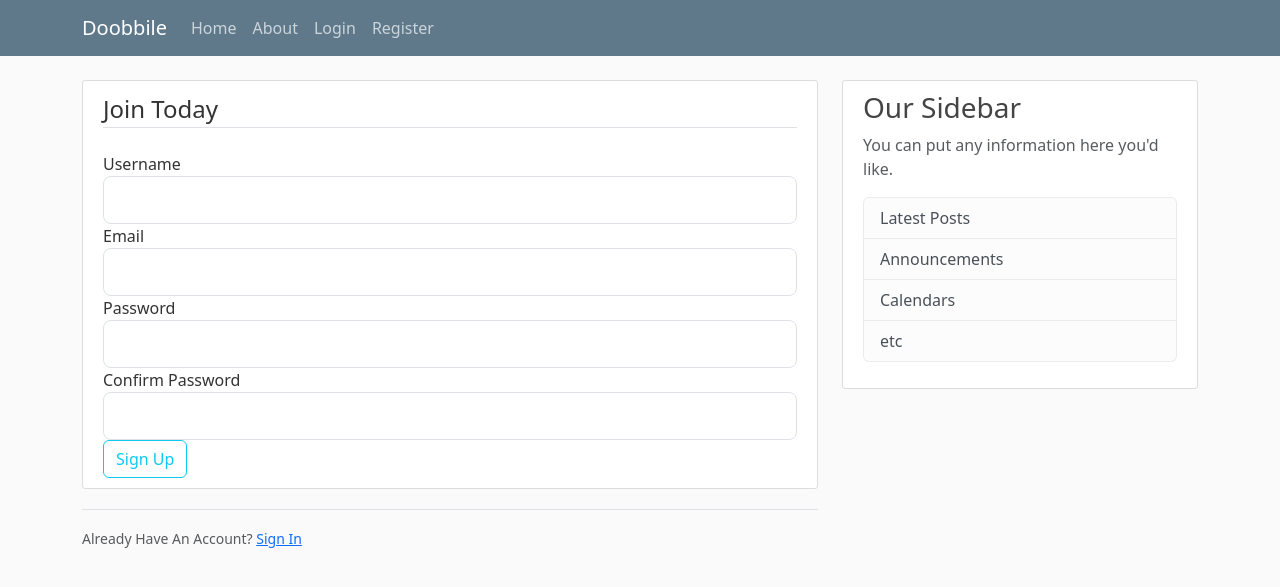
After one commit to TheGoumble/Doobbile-App, a Flask app: page /register in a window 1280 px wide. The commit adds this page. Shown: the top 587 px of the page. Run offline with Flask 3, Linux system fonts and the light colour scheme; some libraries are stand-ins or nearby versions.

Commit message:
setting up WTForms

```diff
--- a/doobbile.py
+++ b/doobbile.py
@@ -1,31 +1,58 @@
-from flask import Flask, render_template, url_for
+from flask import Flask, render_template, url_for, flash, redirect
+from forms import RegistrationForm, LoginForm
 app = Flask(__name__)
+
+app.config["SECRET_KEY"] = "ea8471f33fac214b912b7d26e1eb8b3a"
 
 posts = [
     {
-    "author": "Javier Vargas",
-    "title": "Doobbile Post 1",
-    "content": "This would be the SVG",
-    "caption": "This is my drawing",
-    "date_posted": "March 31, 2018"
+        "author": "Javier Vargas",
+        "title": "Doobbile Post 1",
+        "content": "This would be the SVG",
+        "caption": "This is my drawing",
+        "date_posted": "March 31, 2018"
     },
-     {
-    "author": "John Mackland",
-    "title": "Doobbile Post 2",
-    "content": "This would be the SVG",
-    "caption": "This is my animal drawing",
-    "date_posted": "March 31, 2018"
+    {
+        "author": "John Mackland",
+        "title": "Doobbile Post 2",
+        "content": "This would be the SVG",
+        "caption": "This is my animal drawing",
+        "date_posted": "March 31, 2018"
     }
 ]
+
 
 @app.route("/")
 @app.route("/home")
 def home():
     return render_template("home.html", posts=posts)
 
+
 @app.route("/about")
 def about():
     return render_template("about.html", title='About')
 
+
+@app.route("/register", methods=["GET", "POST"])
+def register():
+    form = RegistrationForm()
+    if form.validate_on_submit():
+        flash(f'Account created for {form.username.data}!', 'success')
+        return redirect(url_for('home'))
+    return render_template('register.html', title="Register", form=form)
+
+
+@app.route("/login", methods=["GET", "POST"])
+def login():
+    form = LoginForm()
+    if form.validate_on_submit():
+        if form.email.data == 'admin@doobbile.com' and form.password.data == 'password':
+            flash("You have been logged in!", "success")
+            return redirect(url_for("home"))
+        else:
+            flash("Login Unsuccessful. Please check username and passwrod", "danger")
+    return render_template('login.html', title="Login", form=form)
+
+
 if __name__ == "__main__":
     app.run(debug=True)
--- /dev/null
+++ b/forms.py
@@ -0,0 +1,16 @@
+from flask_wtf import FlaskForm
+from wtforms import StringField, PasswordField, SubmitField, BooleanField
+from wtforms.validators import DataRequired, Length, Email, EqualTo
+
+class RegistrationForm(FlaskForm):
+    username = StringField("Username", validators=[DataRequired(), Length(min=2, max=20)])
+    email= StringField("Email", validators=[DataRequired(), Email()])
+    password = PasswordField("Password", validators=[DataRequired()])
+    confirm_password = PasswordField("Confirm Password", validators=[DataRequired(), EqualTo("password")])
+    submit = SubmitField("Sign Up")
+
+class LoginForm(FlaskForm):
+    email= StringField("Email", validators=[DataRequired(), Email()])
+    password = PasswordField("Password", validators=[DataRequired()])
+    remember = BooleanField("Remember Me")
+    submit = SubmitField("Login")
--- a/templates/layout.html
+++ b/templates/layout.html
@@ -21,19 +21,19 @@
     <header class="site-header">
         <nav class="navbar navbar-expand-md navbar-dark bg-steel fixed-top">
           <div class="container">
-            <a class="navbar-brand mr-4" href="/">Doobbile</a>
+            <a class="navbar-brand mr-4" href="{{ url_for('home')}}">Doobbile</a>
             <button class="navbar-toggler" type="button" data-toggle="collapse" data-target="#navbarToggle" aria-controls="navbarToggle" aria-expanded="false" aria-label="Toggle navigation">
               <span class="navbar-toggler-icon"></span>
             </button>
             <div class="collapse navbar-collapse" id="navbarToggle">
               <div class="navbar-nav mr-auto">
-                <a class="nav-item nav-link" href="/">Home</a>
-                <a class="nav-item nav-link" href="/about">About</a>
+                <a class="nav-item nav-link" href="{{ url_for('home')}}">Home</a>
+                <a class="nav-item nav-link" href="{{ url_for('about')}}">About</a>
               </div>
               <!-- Navbar Right Side -->
               <div class="navbar-nav">
-                <a class="nav-item nav-link" href="/login">Login</a>
-                <a class="nav-item nav-link" href="/register">Register</a>
+                <a class="nav-item nav-link" href="{{ url_for('login')}}">Login</a>
+                <a class="nav-item nav-link" href="{{ url_for('register')}}">Register</a>
               </div>
             </div>
           </div>
@@ -43,6 +43,15 @@
       <main role="main" class="container">
         <div class="row">
           <div class="col-md-8">
+            {% with messages = get_flashed_messages(with_categories=true) %}
+                {% if messages %}
+                    {% for category, message in messages %}
+                        <div class="alert alert-{{ category }}">
+                            {{ message }}
+                        </div>
+                    {% endfor %}
+                {% endif %}
+            {% endwith %}
             {% block content %}{% endblock %}
           </div>
           <div class="col-md-4">
--- /dev/null
+++ b/templates/register.html
@@ -0,0 +1,72 @@
+{% extends "layout.html" %} {% block content %}
+<div class="content-section">
+  <form method="POST" action="">
+    {{ form.hidden_tag() }}
+    <fieldset class="form-group">
+        <legend class="border-bottom mb-4">Join Today</legend>
+        <div class="form-group">
+            {{ form.username.label(class="form-control-label") }}
+
+            {% if form.username.errors %}
+                {{ form.username(class="form-control form-control-lg is-invalid") }}
+                <div class="invalid-feedback">
+                    {% for error in form.username.errors %}
+                        <span>{{ error }}</span>
+                    {% endfor %}
+                </div>
+            {% else %}
+                {{ form.username(class="form-control form-control-lg") }}
+            {% endif %}
+        </div>
+        <div class="form-group">
+            {{ form.email.label(class="form-control-label") }}
+            {% if form.email.errors %}
+                {{ form.email(class="form-control form-control-lg is-invalid") }}
+                <div class="invalid-feedback">
+                    {% for error in form.email.errors %}
+                        <span>{{ error }}</span>
+                    {% endfor %}
+                </div>
+            {% else %}
+                {{ form.email(class="form-control form-control-lg") }}
+            {% endif %}
+        </div>
+        <div class="form-group">
+            {{ form.password.label(class="form-control-label") }}
+            {% if form.password.errors %}
+                {{ form.password(class="form-control form-control-lg is-invalid") }}
+                <div class="invalid-feedback">
+                    {% for error in form.password.errors %}
+                        <span>{{ error }}</span>
+                    {% endfor %}
+                </div>
+            {% else %}
+                {{ form.password(class="form-control form-control-lg") }}
+            {% endif %}
+        </div>
+        <div class="form-group">
+            {{ form.confirm_password.label(class="form-control-label") }}
+            {% if form.confirm_password.errors %}
+                {{ form.confirm_password(class="form-control form-control-lg is-invalid") }}
+                <div class="invalid-feedback">
+                    {% for error in form.confirm_password.errors %}
+                        <span>{{ error }}</span>
+                    {% endfor %}
+                </div>
+            {% else %}
+                {{ form.confirm_password(class="form-control form-control-lg") }}
+            {% endif %}
+        </div>
+    </fieldset>
+    <div class="form-group">
+      {{ form.submit(class="btn btn-outline-info") }}
+    </div>
+  </form>
+</div>
+<div class="border-top pt-3">
+  <small class="text-muted">
+    Already Have An Account?
+    <a class="ml-2" href="{{url_for('login')}}">Sign In</a>
+  </small>
+</div>
+{% endblock content %}
```
Also changed, not shown: templates/login.html (added, +52 -0 lines).
